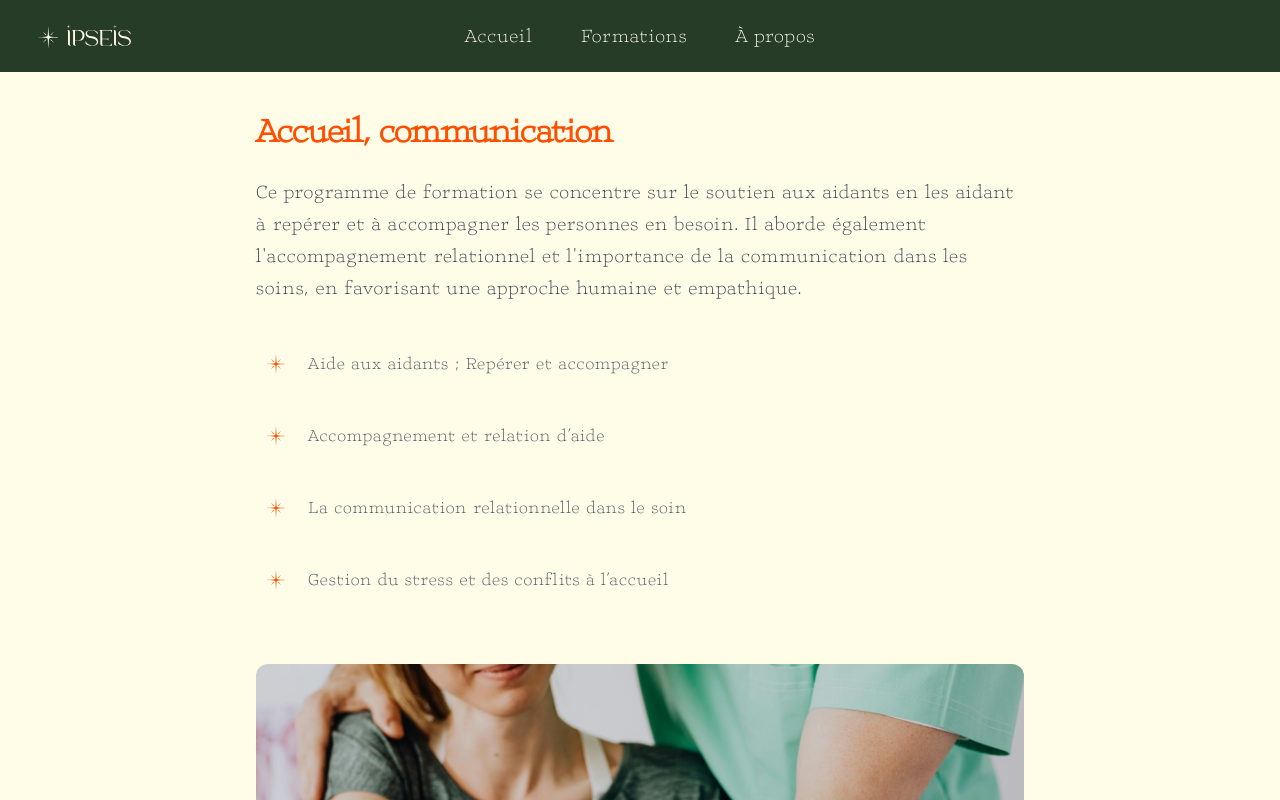
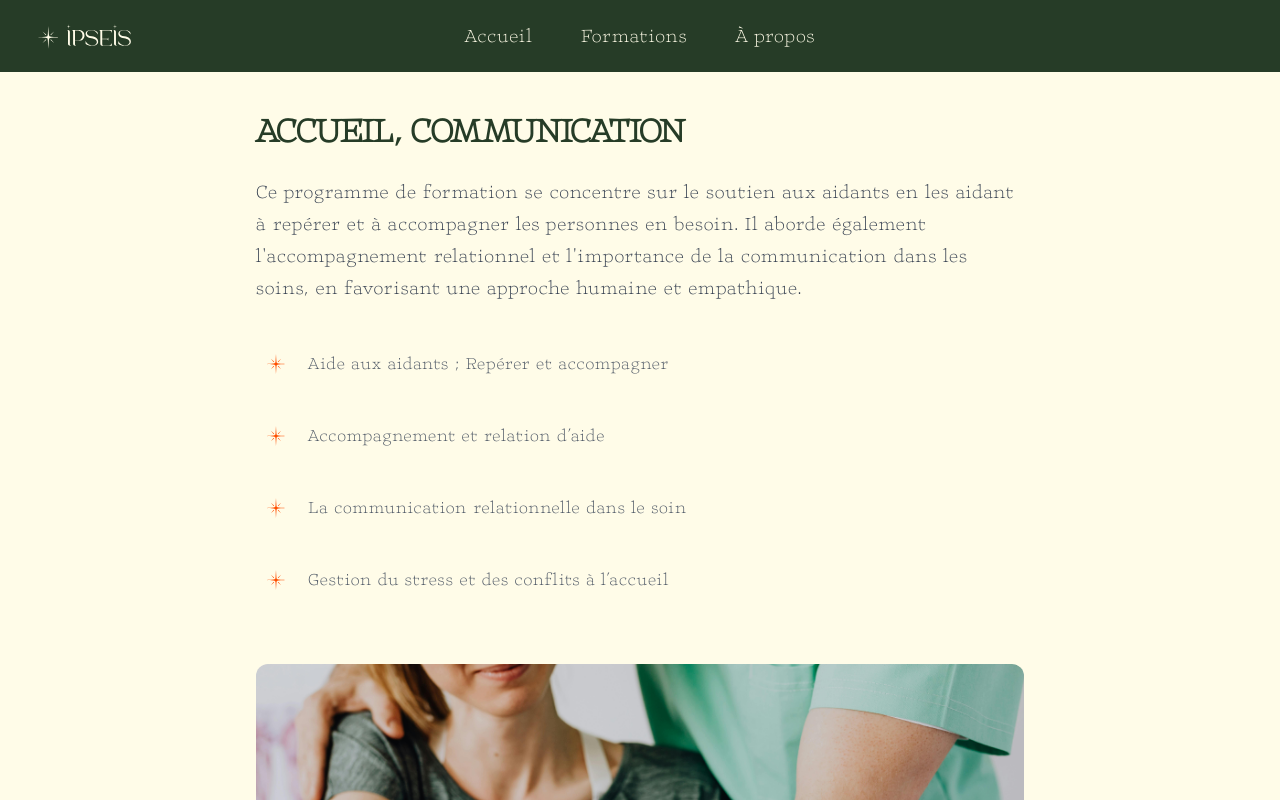
Before and after one commit to Jyok1m/ipseis, a Next.js app: page /formations/1 in a window 1280 px wide. Shown: the top 800 px of the page. Built offline with nearby package versions, Linux system fonts and the light colour scheme.

Commit message:
Refactoriser la taille de police et les styles du titre principal sur la page de formation

```diff
--- a/src/app/formations/[id]/page.tsx
+++ b/src/app/formations/[id]/page.tsx
@@ -2,7 +2,7 @@ import React from "react";
 import Image from "next/image";
 import Link from "next/link";
 
-import { CheckCircleIcon, InformationCircleIcon } from "@heroicons/react/20/solid";
+import { InformationCircleIcon } from "@heroicons/react/20/solid";
 import { formations } from "@/app/static/catalogue";
 
 export default function FormationPage({ params }: { params: { id: string } }) {
@@ -11,7 +11,7 @@ export default function FormationPage({ params }: { params: { id: string } }) {
 	return (
 		<div className="bg-support px-6 py-8">
 			<div className="mx-auto max-w-3xl text-base leading-7 text-gray-700">
-				<h1 className="mt-2 text-3xl font-bold tracking-tight text-cohesion sm:text-4xl">{formation?.title}</h1>
+				<h1 className="my-2 text-3xl font-bold tracking-tight text-univers sm:text-4xl">{formation?.title?.toUpperCase()}</h1>
 				<p className="mt-6 text-xl leading-8">{formation?.description}</p>
 				<div className="mt-10 max-w-2xl">
 					<ul role="list" className="mt-8 max-w-xl space-y-8 text-gray-600 text-lg">
```
